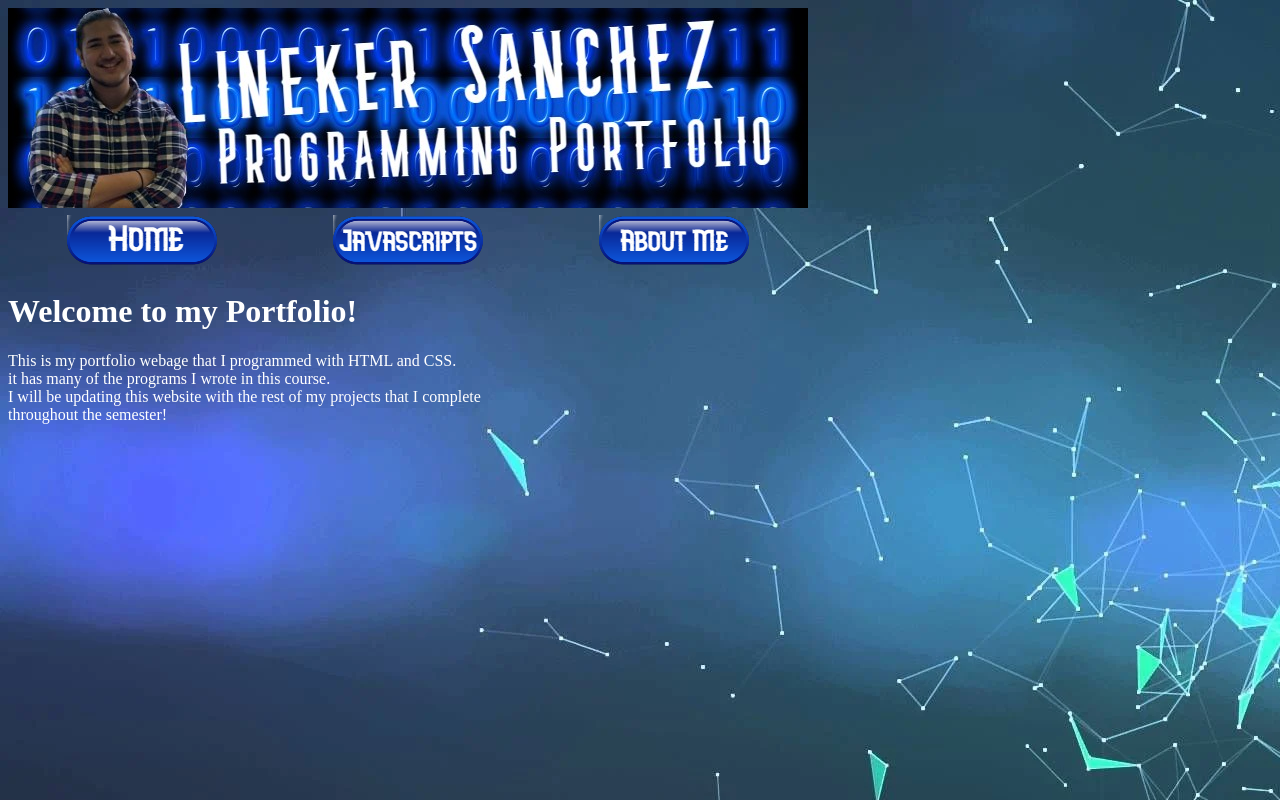
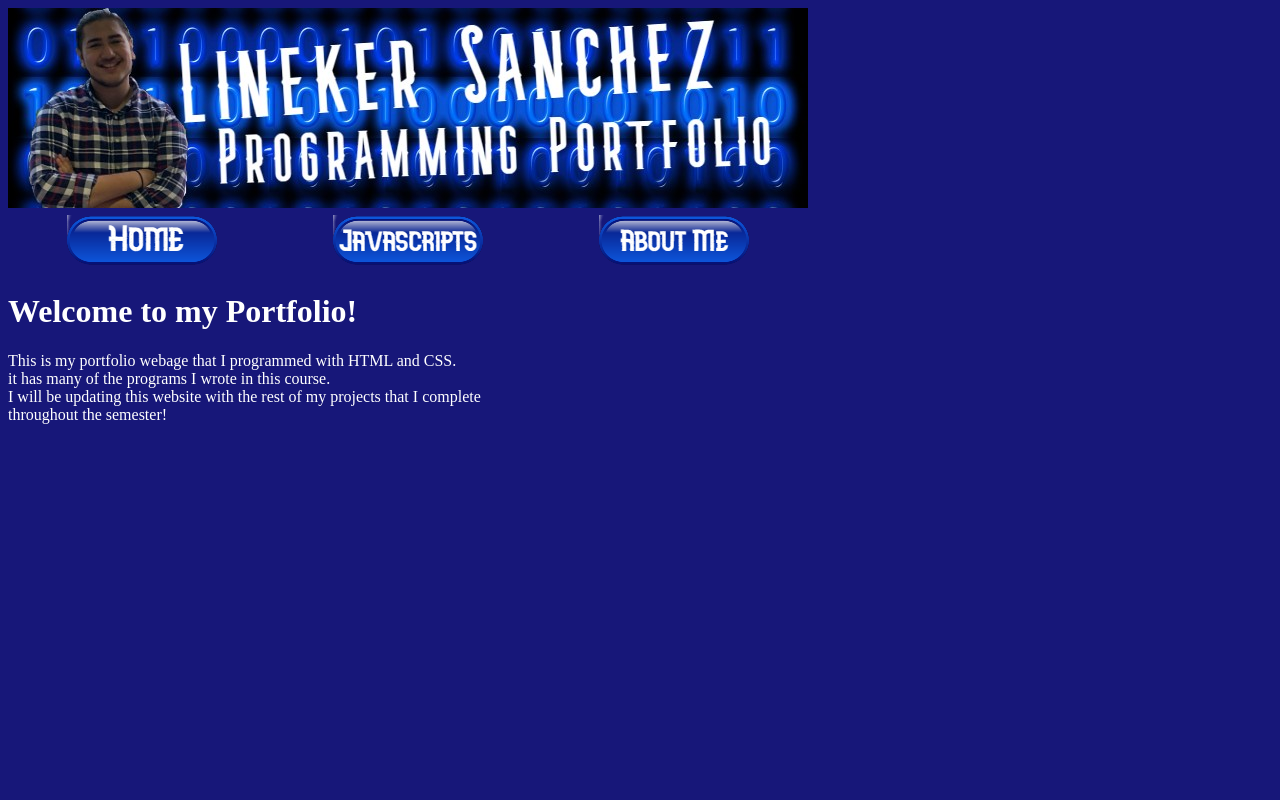
Before and after one commit to LinekerS0125/LinekerS0125.github.io, a plain HTML site: page index.html in a window 1280 px wide. Drawn offline with Linux system fonts and the light colour scheme.

Commit message:
Add files via upload

```diff
--- a/mystyle.css
+++ b/mystyle.css
@@ -1,4 +1,3 @@
-body {background-image: URL("../wp7453794.webp");}
-
+body {background-color:rgb(23, 23, 121)}
 h1 {color:white}
 p {color:white}
```
